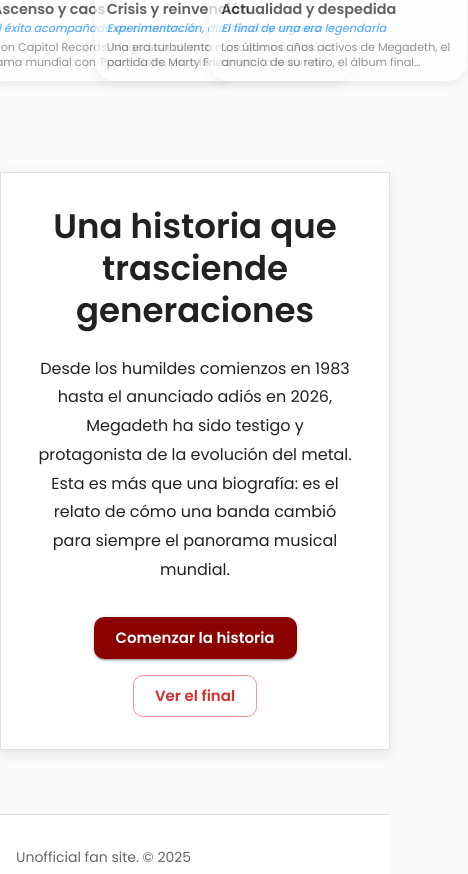
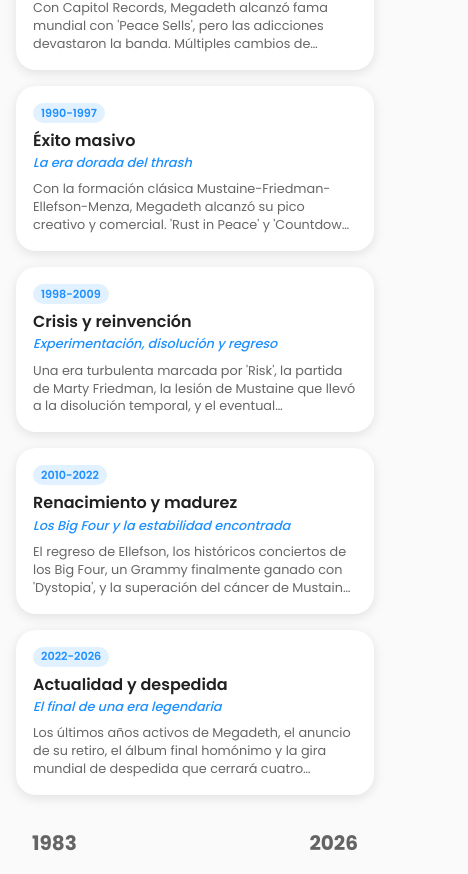
Before and after one commit to exequielsosa/megadeth-site, a Next.js app: page /historia in a window 390 px wide. Shown: the part 1790-2664 px from the top of the page, 468 px wide, since content can reach past the window. Built offline with nearby package versions, Linux system fonts and the light colour scheme.

Commit message:
feat: agregar guía de desarrollo y patrones de arquitectura para el sitio de fans de Megadeth

```diff
--- a/src/app/historia/HistoriaClient.tsx
+++ b/src/app/historia/HistoriaClient.tsx
@@ -143,7 +143,7 @@
 
         {/* Sección de Timeline */}
         <Box sx={{ mb: 8 }}>
-          <Box sx={{ textAlign: "center", mb: "150px" }}>
+          <Box sx={{ textAlign: "center", mb: { xs: "20px", lg: "150px" } }}>
             <Typography
               variant="h2"
               sx={{
@@ -206,7 +206,7 @@
             borderRadius: { xs: 0, md: 4 },
             p: 4,
             textAlign: "center",
-            marginTop: "150px",
+            marginTop: { xs: "20px", lg: "150px" },
             backgroundColor: "background.paper",
             boxShadow: "0 3px 12px rgba(0,0,0,0.1)",
             border: "1px solid",
--- a/src/components/HistoryTimeline.tsx
+++ b/src/components/HistoryTimeline.tsx
@@ -1,6 +1,14 @@
 "use client";
 
-import { Box, Typography, Chip, useTheme } from "@mui/material";
+import {
+  Box,
+  Typography,
+  Chip,
+  useTheme,
+  Grid,
+  Container,
+  useMediaQuery,
+} from "@mui/material";
 import { HistoryChapter } from "@/types/historia";
 import { useRouter } from "next/navigation";
 import { useState } from "react";
@@ -17,6 +25,8 @@
   const theme = useTheme();
   const router = useRouter();
   const [hoveredChapter, setHoveredChapter] = useState<string | null>(null);
+  const isSmallScreen = useMediaQuery(theme.breakpoints.down("lg"));
+  const isVerySmallScreen = useMediaQuery("(max-width:600px)");
 
   const handleChapterClick = (chapterSlug: string) => {
     router.push(`/historia/${chapterSlug}`);
@@ -42,8 +52,150 @@
     return colors[index % colors.length];
   };
 
-  const isSmallScreen = theme.breakpoints.down("lg");
+  // Renderizar card individual para mobile/grid
+  const renderChapterCard = (chapter: HistoryChapter, index: number) => {
+    const isActive = currentChapter === chapter.slug;
+    const chapterColor = getChapterColor(chapter, index);
 
+    return (
+      <Box
+        key={chapter.id}
+        sx={{
+          backgroundColor: theme.palette.background.paper,
+          borderRadius: 2,
+          padding: 2,
+          boxShadow: isActive
+            ? `0 6px 20px ${chapterColor}30`
+            : "0 3px 12px rgba(0,0,0,0.1)",
+          border: isActive
+            ? `2px solid ${chapterColor}`
+            : "1px solid rgba(255,255,255,0.2)",
+          transition: "all 0.3s ease",
+          cursor: "pointer",
+          height: "100%",
+          display: "flex",
+          flexDirection: "column",
+          "&:hover": {
+            transform: "translateY(-2px)",
+            boxShadow: `0 8px 25px ${chapterColor}40`,
+          },
+        }}
+        onClick={() => handleChapterClick(chapter.slug)}
+        onMouseEnter={() => setHoveredChapter(chapter.slug)}
+        onMouseLeave={() => setHoveredChapter(null)}
+      >
+        {/* Icono y período */}
+        <Box sx={{ display: "flex", alignItems: "center", mb: 1 }}>
+          <Chip
+            label={chapter.period}
+            size="small"
+            sx={{
+              backgroundColor: `${chapterColor}20`,
+              color: chapterColor,
+              fontWeight: 600,
+              fontSize: "0.7rem",
+              height: "20px",
+            }}
+          />
+        </Box>
+
+        {/* Título */}
+        <Typography
+          variant="h6"
+          sx={{
+            fontWeight: 600,
+            fontSize: "1rem",
+            color: theme.palette.text.primary,
+            mb: 0.5,
+            lineHeight: 1.2,
+          }}
+        >
+          {chapter.title}
+        </Typography>
+
+        {/* Subtítulo */}
+        {chapter.subtitle && (
+          <Typography
+            variant="body2"
+            sx={{
+              color: chapterColor,
+              fontWeight: 500,
+              fontSize: "0.8rem",
+              mb: 1,
+              fontStyle: "italic",
+            }}
+          >
+            {chapter.subtitle}
+          </Typography>
+        )}
+
+        {/* Resumen */}
+        <Typography
+          variant="body2"
+          sx={{
+            color: theme.palette.text.secondary,
+            fontSize: "0.8rem",
+            lineHeight: 1.4,
+            flexGrow: 1,
+            display: "-webkit-box",
+            WebkitLineClamp: 3,
+            WebkitBoxOrient: "vertical",
+            overflow: "hidden",
+          }}
+        >
+          {chapter.summary}
+        </Typography>
+      </Box>
+    );
+  };
+
+  // Vista mobile: Grid de cards
+  if (isSmallScreen) {
+    return (
+      <Container maxWidth="lg" sx={{ py: 4 }}>
+        <Grid container spacing={2}>
+          {chapters.map((chapter, index) => (
+            <Grid
+              key={chapter.id}
+              size={{
+                xs: isVerySmallScreen ? 12 : 6, // 1 fila en ≤600px, 2 filas en >600px
+                sm: 6, // 2 filas en sm
+              }}
+            >
+              {renderChapterCard(chapter, index)}
+            </Grid>
+          ))}
+        </Grid>
+
+        {/* Años de inicio y fin para mobile */}
+        <Box
+          sx={{
+            display: "flex",
+            justifyContent: "space-between",
+            mt: 4,
+            px: 2,
+          }}
+        >
+          <Typography
+            variant="h6"
+            sx={{ fontWeight: 700, color: "text.secondary" }}
+          >
+            {chapters[0]?.yearStart}
+          </Typography>
+          <Typography
+            variant="h6"
+            sx={{ fontWeight: 700, color: "text.secondary" }}
+          >
+            {chapters[chapters.length - 1]?.yearEnd}
+          </Typography>
+        </Box>
+      </Container>
+    );
+  }
+
+  // Vista desktop: Timeline original
+
+  // Vista desktop: Timeline original
   return (
     <Box sx={{ position: "relative", py: 10, px: 2, height: "200px" }}>
       {/* Línea principal del timeline */}
```
Also changed, not shown: 1 other file (tests, documents, lock files or other folders).
